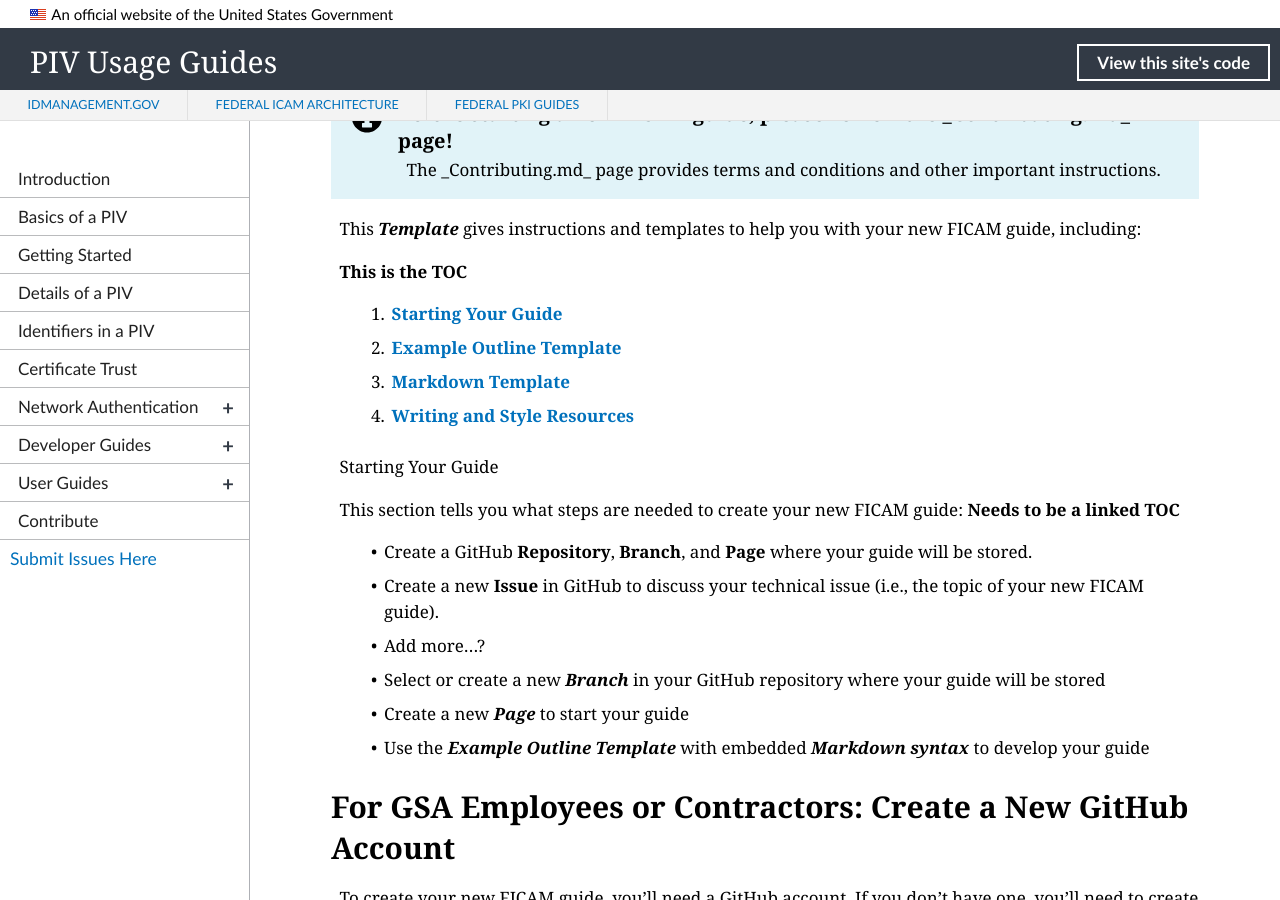
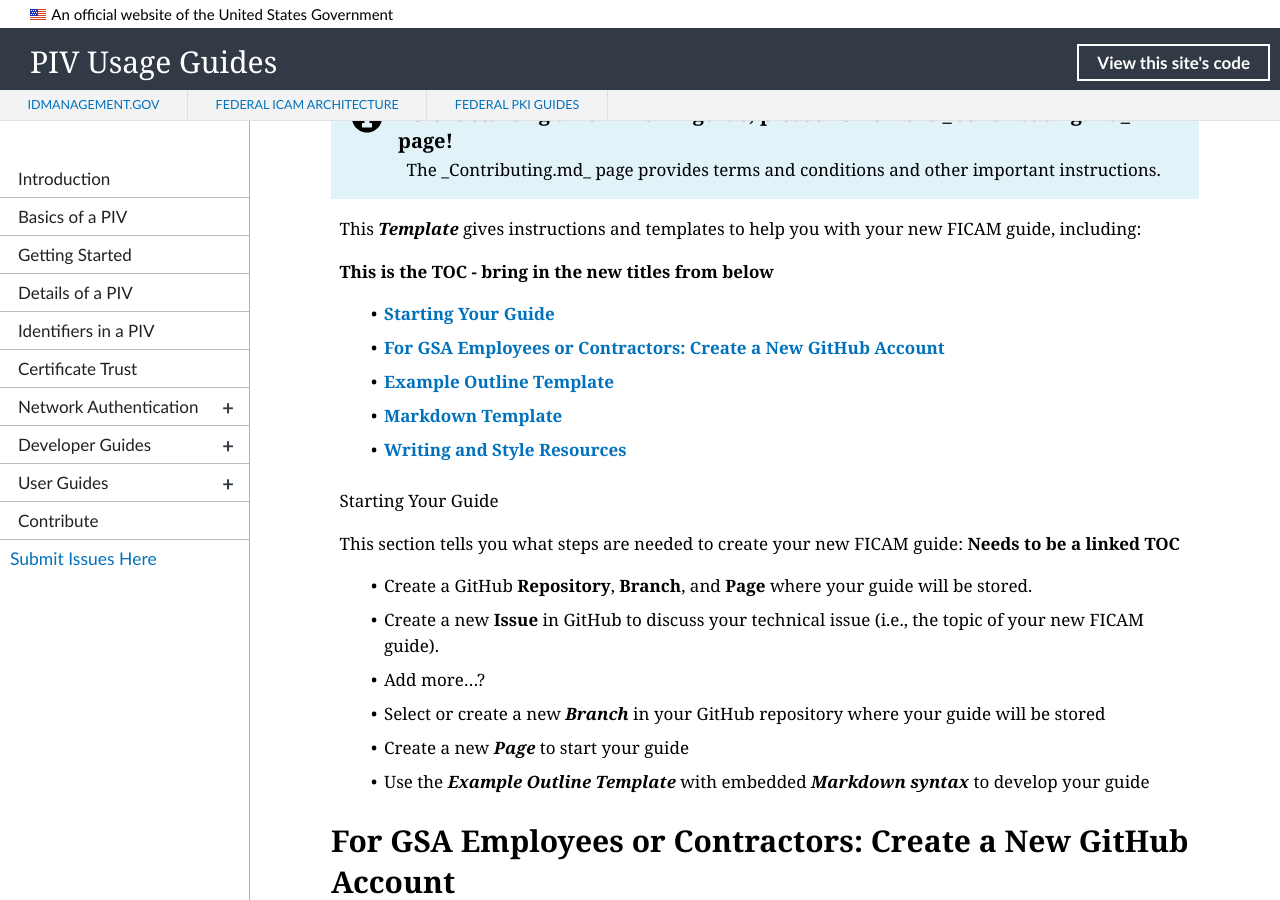
Before and after one commit to GSA/piv-guides, a Jekyll site: the page built from pages/template-2.md, in a window 1280 px wide and 900 px high, scrolled down 386 px. Built offline with Jekyll 4.4.1, drawn with Linux system fonts in a browser that asks for light colours; nearby versions of some CDN libraries.

Commit message:
Update template-2.md

```diff
--- a/pages/template-2.md
+++ b/pages/template-2.md
@@ -12,12 +12,13 @@
 
 This **_Template_** gives instructions and templates to help you with your new FICAM guide, including:
 
-**This is the TOC**
+**This is the TOC - bring in the new titles from below**
 
-  1. [**Starting Your Guide**](#starting-your-guide)
-  2. [**Example Outline Template**](#example-outline-template)
-  3. [**Markdown Template**](#markdown-template)
-  4. [**Writing and Style Resources**](#writing-and-style-resources)
+  * [**Starting Your Guide**](#starting-your-guide)
+  * [**For GSA Employees or Contractors:  Create a New GitHub Account**](#for-gsa-employees-or-contractors:-create-a-new-github-account)
+  * [**Example Outline Template**](#example-outline-template)
+  * [**Markdown Template**](#markdown-template)
+  * [**Writing and Style Resources**](#writing-and-style-resources)
 
 Starting Your Guide
 
@@ -55,7 +56,6 @@
 After you have created a new GitHub account and have a repository (or have an existing account and repository), you'll need to create a new Issue in GitHub to start your FICAM guide.
 
 Your new Issue should discuss a technical problem and proposed solution (i.e., focus of your new FICAM guide). Through your Issue, other GitHub collaborators may offer useful information and suggest alternative solutions (i.e., "crowd-sourcing" help).
-
 
 ## Select or Create a Branch for Your Guide
 
```
